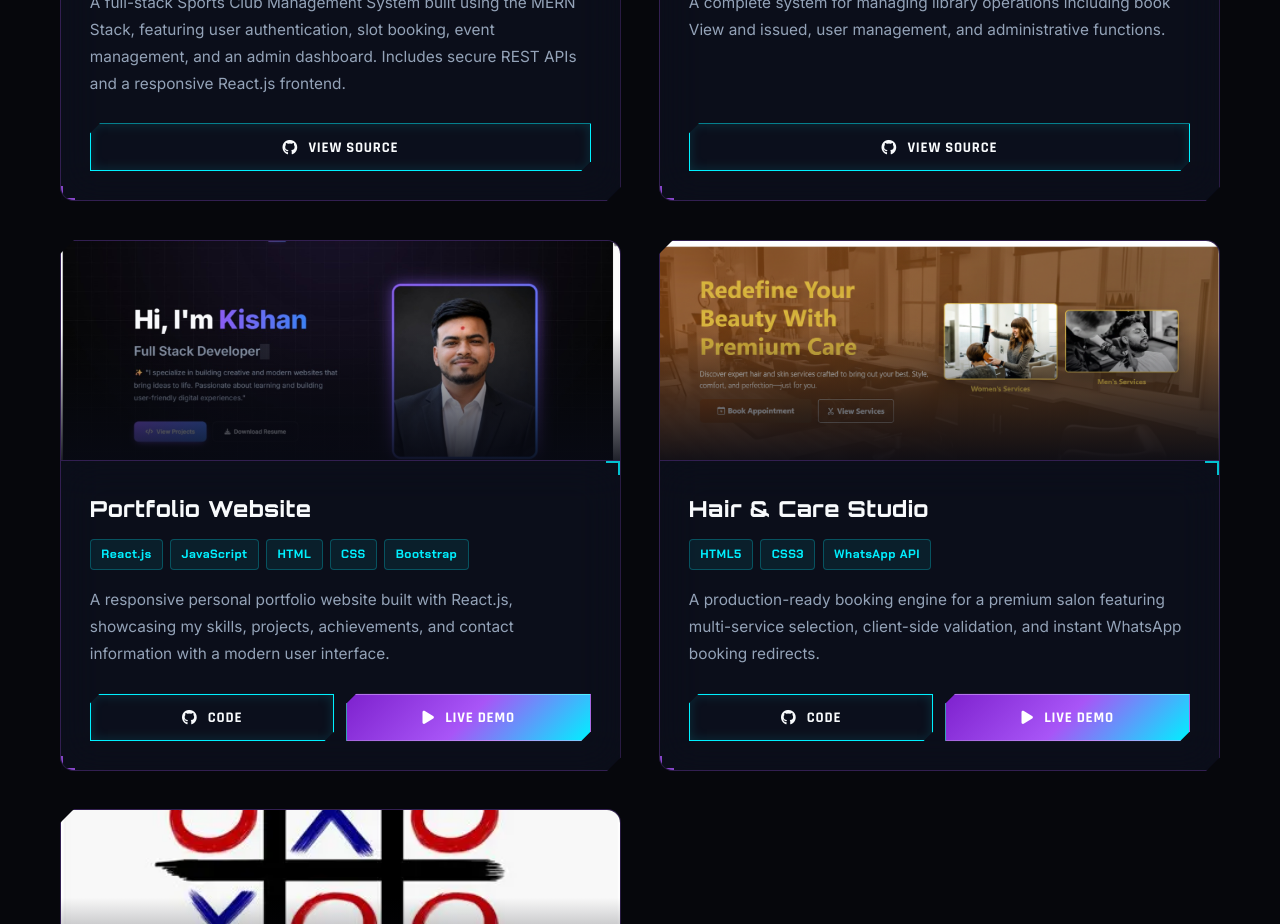
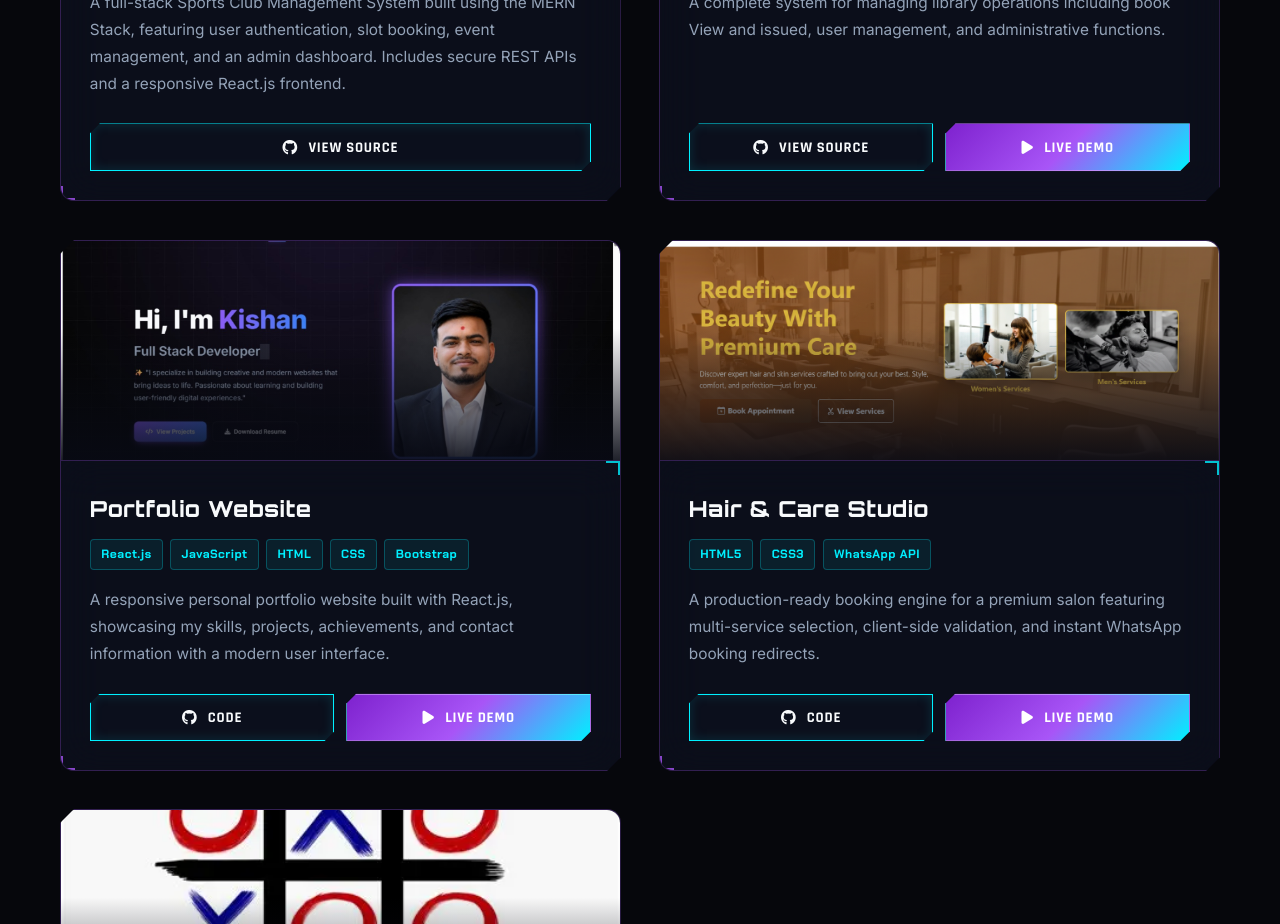
Before and after one commit to Kishanparekh0369/Kishan_Parekh_-portfolio, a React (Vite) app: page / in a window 1280 px wide. Shown: the part 7740-8664 px from the top of the page. Built offline with nearby package versions, Linux system fonts and the light colour scheme.

Commit message:
Update portfolio.js

```diff
--- a/src/data/portfolio.js
+++ b/src/data/portfolio.js
@@ -313,6 +313,13 @@ export const PROJECTS = [
         href: "https://github.com/Kishanparekh0369/Library-Management-System",
         variant: "btn-outline",
       },
+      {
+        label: "Live Demo",
+        icon: "fas fa-play",
+        href: "https://smart-library-management.infinityfree.me/Student/Home.php",
+        variant: "btn-primary",
+      },
+
     ],
   },
 
```
